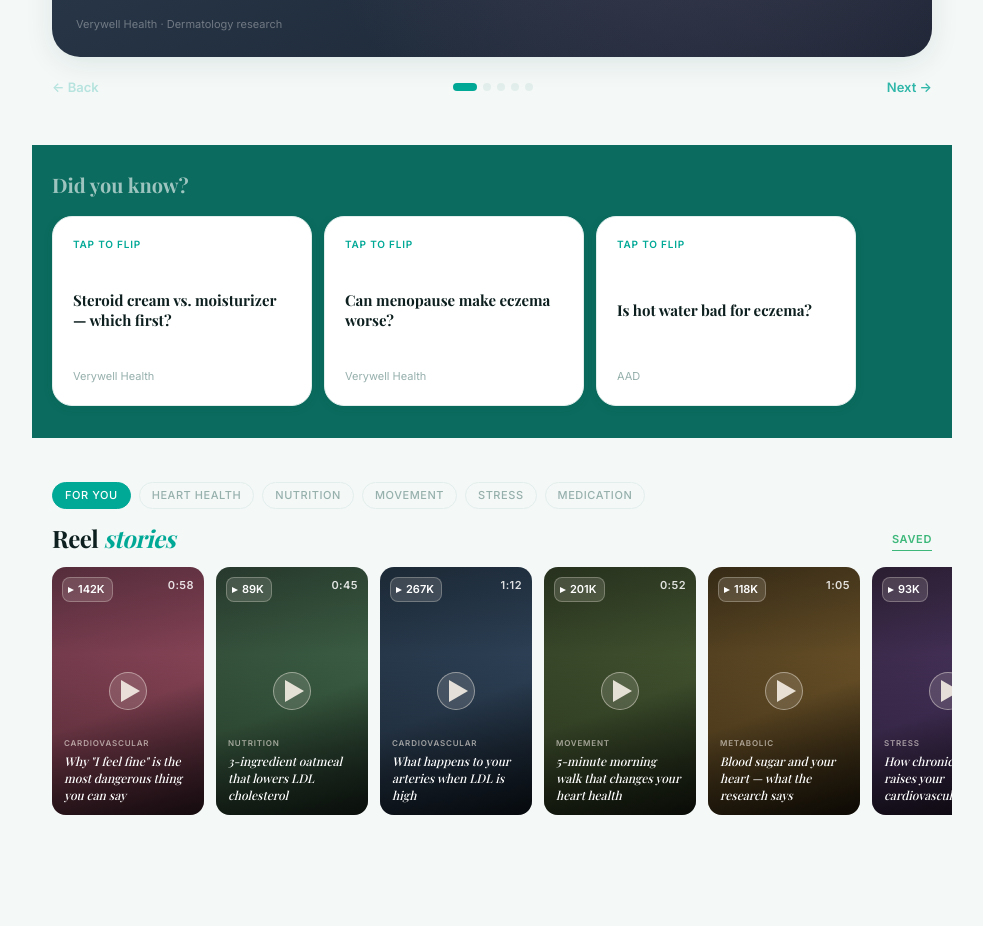
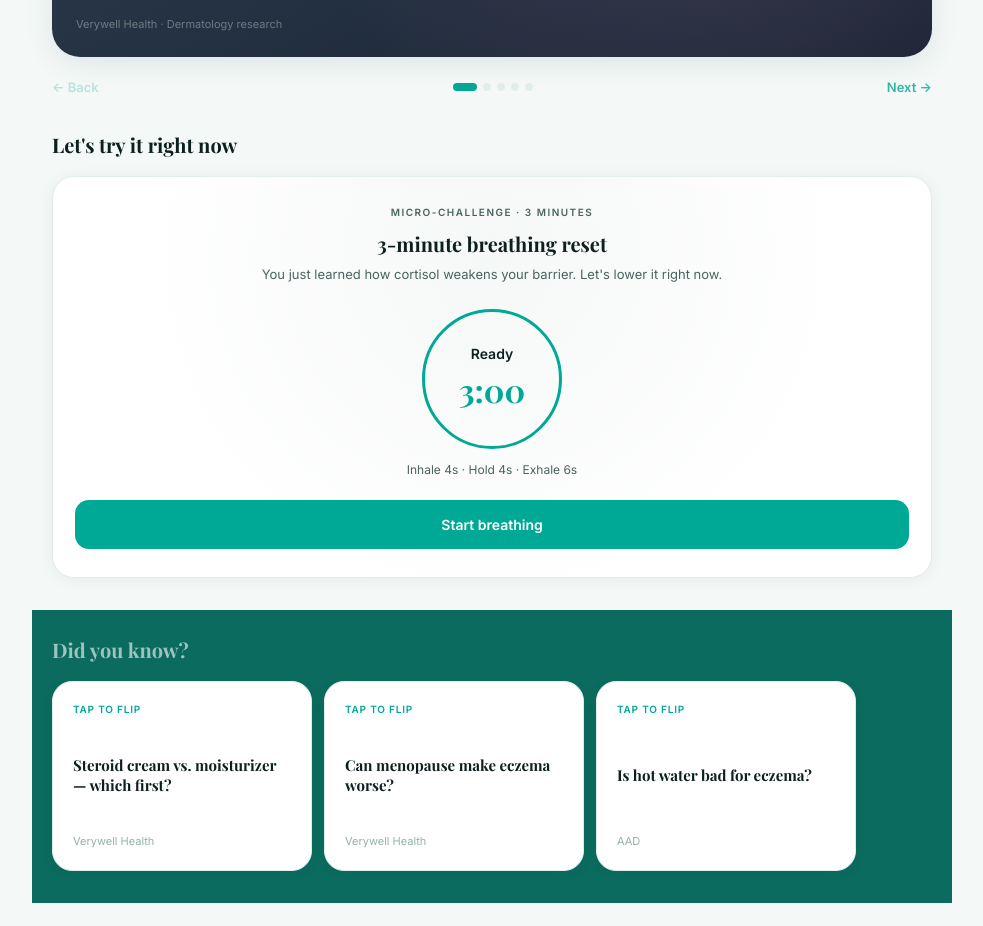
Before and after one commit to isramohamed-crypto/cardiometabolic-insights, a React (Vite) app: page / in a window 1280 px wide. Shown: the part 824-1750 px from the top of the page, without its empty margins (148-1131 px from the left). Built offline with nearby package versions, Linux system fonts and the light colour scheme; a web font is replaced by a local one.

Commit message:
breathe module added

```diff
--- a/src/App.jsx
+++ b/src/App.jsx
@@ -9,6 +9,7 @@ import CareTeamCard from './components/CareTeamCard'
 import ProgressCard from './components/ProgressCard'
 import ProgramCard from './components/ProgramCard'
 import SwipeLearn from './components/SwipeLearn'
+import Breathe from './components/Breathe'
 import QuickAnswers from './components/QuickAnswers'
 import DupixentAd from './components/DupixentAd'
 import WatchNow from './components/WatchNow'
@@ -25,6 +26,7 @@ export default function App() {
           <TodayCard />
         </div>
         <SwipeLearn />
+        <Breathe />
         <QuickAnswers />
         <DupixentAd />
         <WatchNow />
--- /dev/null
+++ b/src/components/Breathe.jsx
@@ -0,0 +1,118 @@
+import React, { useState, useEffect, useRef } from 'react'
+
+const PHASES = [
+  { name: 'Breathe in',  secs: 4 },
+  { name: 'Hold',        secs: 4 },
+  { name: 'Breathe out', secs: 6 },
+]
+const TOTAL = 180 // 3 minutes
+
+function fmt(s) {
+  const m = Math.floor(s / 60)
+  const sec = s % 60
+  return `${m}:${sec < 10 ? '0' : ''}${sec}`
+}
+
+export default function Breathe() {
+  const [running, setRunning]   = useState(false)
+  const [done, setDone]         = useState(false)
+  const [timeLeft, setTimeLeft] = useState(TOTAL)
+  const [phaseIdx, setPhaseIdx] = useState(0)
+  const [phaseTick, setPhaseTick] = useState(0)
+
+  const intervalRef = useRef(null)
+  const stateRef    = useRef({ timeLeft: TOTAL, phaseIdx: 0, phaseTick: 0 })
+
+  function start() {
+    if (running) {
+      // pause
+      clearInterval(intervalRef.current)
+      setRunning(false)
+      return
+    }
+    setRunning(true)
+    intervalRef.current = setInterval(() => {
+      const s = stateRef.current
+      const nextTime = s.timeLeft - 1
+      let nextPhaseTick = s.phaseTick + 1
+      let nextPhaseIdx  = s.phaseIdx
+
+      if (nextPhaseTick >= PHASES[s.phaseIdx].secs) {
+        nextPhaseTick = 0
+        nextPhaseIdx  = (s.phaseIdx + 1) % PHASES.length
+      }
+
+      stateRef.current = { timeLeft: nextTime, phaseIdx: nextPhaseIdx, phaseTick: nextPhaseTick }
+
+      setTimeLeft(nextTime)
+      setPhaseIdx(nextPhaseIdx)
+      setPhaseTick(nextPhaseTick)
+
+      if (nextTime <= 0) {
+        clearInterval(intervalRef.current)
+        setRunning(false)
+        setDone(true)
+      }
+    }, 1000)
+  }
+
+  function reset() {
+    clearInterval(intervalRef.current)
+    setRunning(false)
+    setDone(false)
+    setTimeLeft(TOTAL)
+    setPhaseIdx(0)
+    setPhaseTick(0)
+    stateRef.current = { timeLeft: TOTAL, phaseIdx: 0, phaseTick: 0 }
+  }
+
+  useEffect(() => {
+    stateRef.current.timeLeft  = timeLeft
+    stateRef.current.phaseIdx  = phaseIdx
+    stateRef.current.phaseTick = phaseTick
+  }, [timeLeft, phaseIdx, phaseTick])
+
+  useEffect(() => () => clearInterval(intervalRef.current), [])
+
+  const phase = PHASES[phaseIdx]
+  const btnLabel = done ? null : running ? 'Pause' : timeLeft < TOTAL ? 'Resume' : 'Start breathing'
+
+  return (
+    <section className="breathe-section">
+      <h3 className="breathe-section__heading">Let's try it right now</h3>
+
+      <div className="breathe">
+        <div className="breathe-lbl">Micro-challenge · 3 minutes</div>
+        <div className="breathe-h">3-minute breathing reset</div>
+        <div className="breathe-sub">
+          You just learned how cortisol weakens your barrier. Let's lower it right now.
+        </div>
+
+        <div className={`breathe-orb${running ? ' run' : ''}`}>
+          {done
+            ? <><div className="breathe-phase">Done</div></>
+            : <>
+                <div className="breathe-phase">{timeLeft === TOTAL ? 'Ready' : phase.name}</div>
+                <div className="breathe-time">{fmt(timeLeft)}</div>
+              </>
+          }
+        </div>
+
+        {!done && <div className="breathe-inst">Inhale 4s · Hold 4s · Exhale 6s</div>}
+
+        {!done && (
+          <button className="breathe-btn" onClick={start}>
+            {btnLabel}
+          </button>
+        )}
+
+        {done && (
+          <div className="breathe-fin">
+            <p>✨ Beautiful. Your cortisol just dropped. Your skin barrier thanks you.</p>
+            <button onClick={reset}>Do it again</button>
+          </div>
+        )}
+      </div>
+    </section>
+  )
+}
--- a/src/index.css
+++ b/src/index.css
@@ -1133,6 +1133,136 @@ svg { display: block; }
   cursor: pointer;
   backdrop-filter: blur(8px);
 }
+/* ── Breathing exercise ──────────────────────────────────── */
+.breathe-section {
+  padding: 0 var(--space-5) var(--space-4);
+}
+.breathe-section__heading {
+  font-family: var(--font-serif);
+  font-size: var(--font-size-xl);
+  font-weight: 700;
+  color: var(--color-text-primary);
+  margin-bottom: var(--space-4);
+}
+.breathe {
+  background: var(--color-surface);
+  border-radius: 22px;
+  padding: 28px 22px;
+  text-align: center;
+  box-shadow: 0 2px 16px rgba(0,0,0,.06);
+  border: 1px solid var(--color-border, rgba(0,0,0,.07));
+  position: relative;
+  overflow: hidden;
+}
+.breathe::before {
+  content: '';
+  position: absolute;
+  inset: 0;
+  background: radial-gradient(circle at 50% 20%, rgba(123,166,141,.08), transparent 65%);
+}
+.breathe > * {
+  position: relative;
+  z-index: 1;
+}
+.breathe-lbl {
+  font-size: 10px;
+  font-weight: 700;
+  letter-spacing: 1.5px;
+  text-transform: uppercase;
+  color: var(--color-text-secondary);
+  margin-bottom: 8px;
+}
+.breathe-h {
+  font-family: var(--font-serif);
+  font-size: 20px;
+  font-weight: 600;
+  color: var(--color-text-primary);
+  margin-bottom: 6px;
+}
+.breathe-sub {
+  font-size: 13px;
+  color: var(--color-text-secondary);
+  line-height: 1.5;
+  margin-bottom: 24px;
+}
+.breathe-orb {
+  width: 140px;
+  height: 140px;
+  border-radius: 50%;
+  border: 3px solid var(--color-teal);
+  margin: 0 auto 8px;
+  display: flex;
+  align-items: center;
+  justify-content: center;
+  flex-direction: column;
+  transition: border-color .3s;
+}
+.breathe-orb.run {
+  animation: breatheGlow 14s ease-in-out infinite;
+}
+@keyframes breatheGlow {
+  0%, 100% { transform: scale(1);    box-shadow: 0 0 0 0 rgba(0,168,150,.2) }
+  50%       { transform: scale(1.12); box-shadow: 0 0 40px 8px rgba(0,168,150,.15) }
+}
+.breathe-phase {
+  font-size: 14px;
+  font-weight: 600;
+  color: var(--color-text-primary);
+}
+.breathe-time {
+  font-family: var(--font-serif);
+  font-size: 32px;
+  font-weight: 700;
+  color: var(--color-teal);
+}
+.breathe-inst {
+  font-size: 12px;
+  color: var(--color-text-secondary);
+  margin: 12px 0 20px;
+}
+.breathe-btn {
+  padding: 14px 32px;
+  background: var(--color-teal);
+  border: none;
+  border-radius: 14px;
+  font-family: var(--font-sans);
+  font-size: 14px;
+  font-weight: 700;
+  color: #fff;
+  cursor: pointer;
+  transition: all .2s;
+  width: 100%;
+}
+.breathe-btn:active {
+  transform: scale(.97);
+}
+.breathe-fin {
+  animation: fadeUp .4s ease-out;
+}
+.breathe-fin p {
+  color: var(--color-text-secondary);
+  font-size: 14px;
+  line-height: 1.6;
+  margin-bottom: 16px;
+}
+.breathe-fin button {
+  padding: 14px 32px;
+  background: var(--color-bg);
+  border: 1px solid var(--color-border, rgba(0,0,0,.1));
+  border-radius: 14px;
+  font-family: var(--font-sans);
+  font-size: 14px;
+  font-weight: 600;
+  color: var(--color-text-primary);
+  cursor: pointer;
+  transition: all .2s;
+  width: 100%;
+}
+.breathe-fin button:active {
+  transform: scale(.97);
+  background: rgba(0,0,0,.04);
+}
+
 /* ── Module complete overlay ─────────────────────────────── */
 .sl-complete-overlay {
   position: fixed;
```
